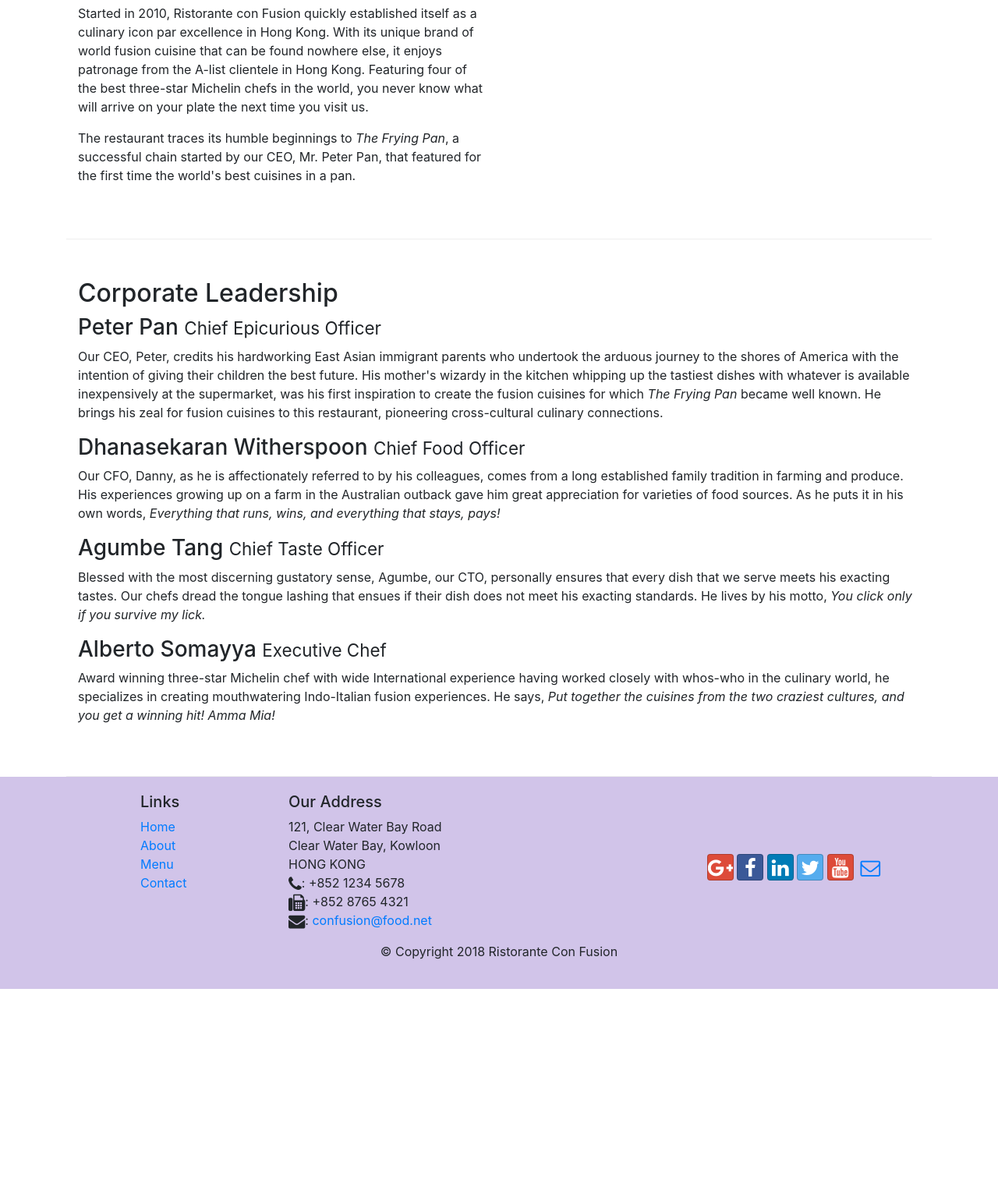
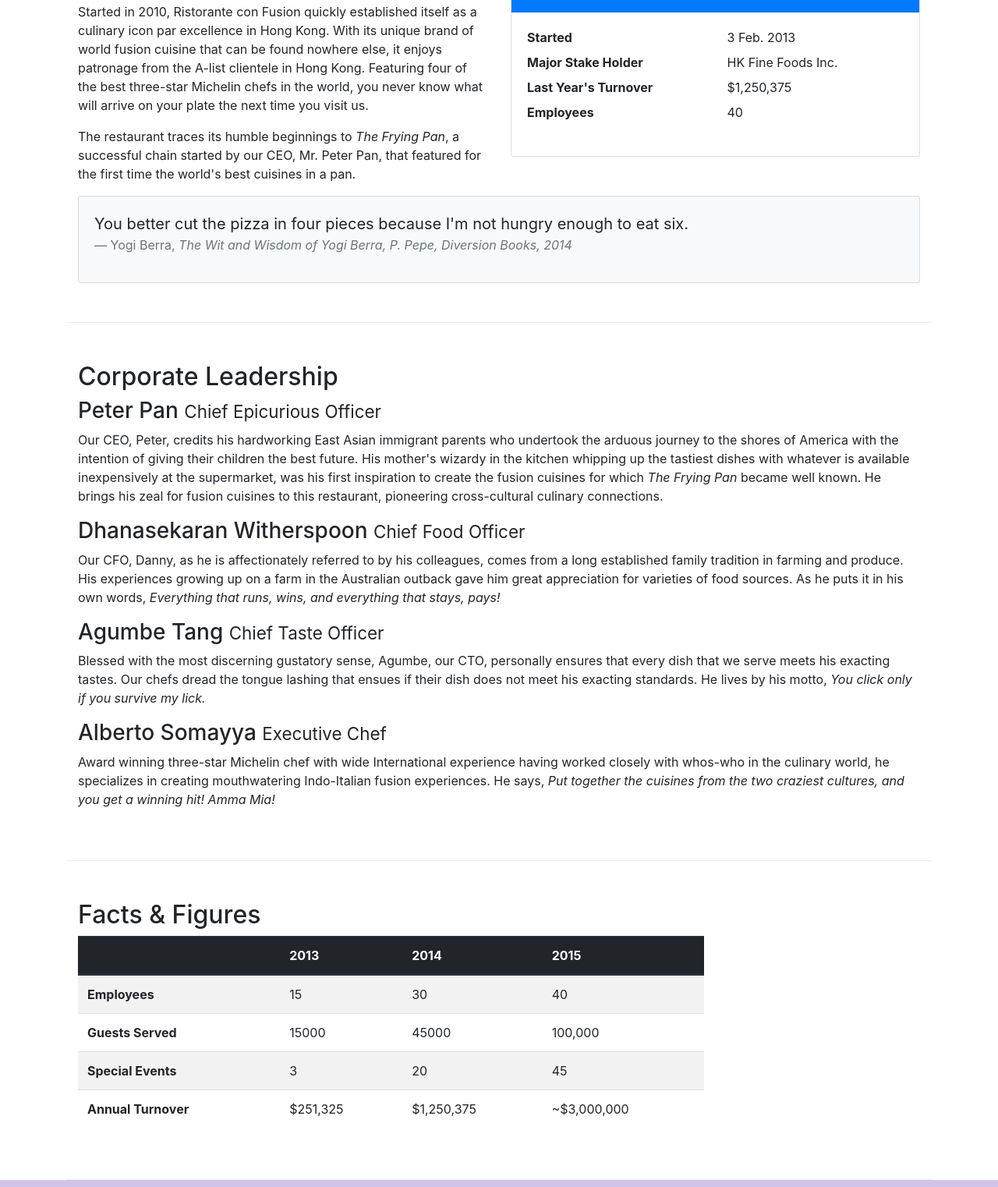
Before and after one commit to HieuBT28299/Bootstrap4, a website: page aboutus.html in a window 1280 px wide. Shown: the part 558-2080 px from the top of the page at 78% size. Before the commit the page ends 1826 px from the top, so only its background shows below. Drawn offline with nearby package versions, Linux system fonts and the light colour scheme.

Commit message:
Tables and Cards

```diff
--- a/aboutus.html
+++ b/aboutus.html
@@ -59,7 +59,7 @@
             </div>
         </div>
 
-        <div class="row row-content align-items-center">
+        <div class="row row-content">
             <div class="col-12 col-sm-6">
                 <h2>Our History</h2>
                 <p>Started in 2010, Ristorante con Fusion quickly established itself as a culinary icon par excellence
@@ -70,13 +70,40 @@
                 <p>The restaurant traces its humble beginnings to <em>The Frying Pan</em>, a successful chain started by
                     our CEO, Mr. Peter Pan, that featured for the first time the world's best cuisines in a pan.</p>
             </div>
-            <div>
+            <div class="col-sm">
+                <div class="card">
+                    <h3 class="card-header bg-primary text-white">Facts At a Glance</h3>
+                    <div class="card-body">
+                        <dl class="row">
+                            <dt class="col-6">Started</dt>
+                            <dd class="col-6">3 Feb. 2013</dd>
+                            <dt class="col-6">Major Stake Holder</dt>
+                            <dd class="col-6">HK Fine Foods Inc.</dd>
+                            <dt class="col-6">Last Year's Turnover</dt>
+                            <dd class="col-6">$1,250,375</dd>
+                            <dt class="col-6">Employees</dt>
+                            <dd class="col-6">40</dd>
+                        </dl>
+                    </div>
+                </div>
+            </div>
+            <div class="col-12">
+                <div class="card card-body bg-light">
+                    <blockquote class="blockquote">
+                        <p class="mb-0">You better cut the pizza in four pieces because
+                            I'm not hungry enough to eat six.</p>
+                        <footer class="blockquote-footer">Yogi Berra,
+                            <cite title="Source Title">The Wit and Wisdom of Yogi Berra,
+                            P. Pepe, Diversion Books, 2014</cite>
+                        </footer>
+                    </blockquote>
+                </div>
             </div>
         </div>
 
 
         <div class="row row-content align-items-center">
-            <div class="col">
+            <div class="col-12">
                 <h2>Corporate Leadership</h2>
                 <h3>Peter Pan <small>Chief Epicurious Officer</small></h3>
                 <p class="d-none d-sm-block">Our CEO, Peter, credits his hardworking East Asian immigrant parents who
@@ -101,6 +128,51 @@
                     Indo-Italian fusion experiences. He says, <em>Put together the cuisines from the two craziest
                         cultures, and you get a winning hit! Amma Mia!</em></p>
             </div>
+        </div>
+        <div class="row row-content">
+            <div class="col-12 col-sm-9">
+                <h2>Facts &amp; Figures</h2>
+                <div class="table-responsive">
+                    <table class="table table-striped">
+                        <thead class="thead-dark">
+                            <tr>
+                                <th>&nbsp;</th>
+                                <th>2013</th>
+                                <th>2014</th>
+                                <th>2015</th>
+                            </tr>
+                        </thead>
+                        <tbody>
+                            <tr>
+                                <th>Employees</th>
+                                <td>15</td>
+                                <td>30</td>
+                                <td>40</td>
+                            </tr>
+                            <tr>
+                                <th>Guests Served</th>
+                                <td>15000</td>
+                                <td>45000</td>
+                                <td>100,000</td>
+                            </tr>
+                            <tr>
+                                <th>Special Events</th>
+                                <td>3</td>
+                                <td>20</td>
+                                <td>45</td>
+                            </tr>
+                            <tr>
+                                <th>Annual Turnover</th>
+                                <td>$251,325</td>
+                                <td>$1,250,375</td>
+                                <td>~$3,000,000</td>
+                            </tr>
+                        </tbody>
+                    </table>
+                </div>
+            </div>
+            <div class="col-12 col-sm-3"></div>
+
         </div>
 
     </div>
```
